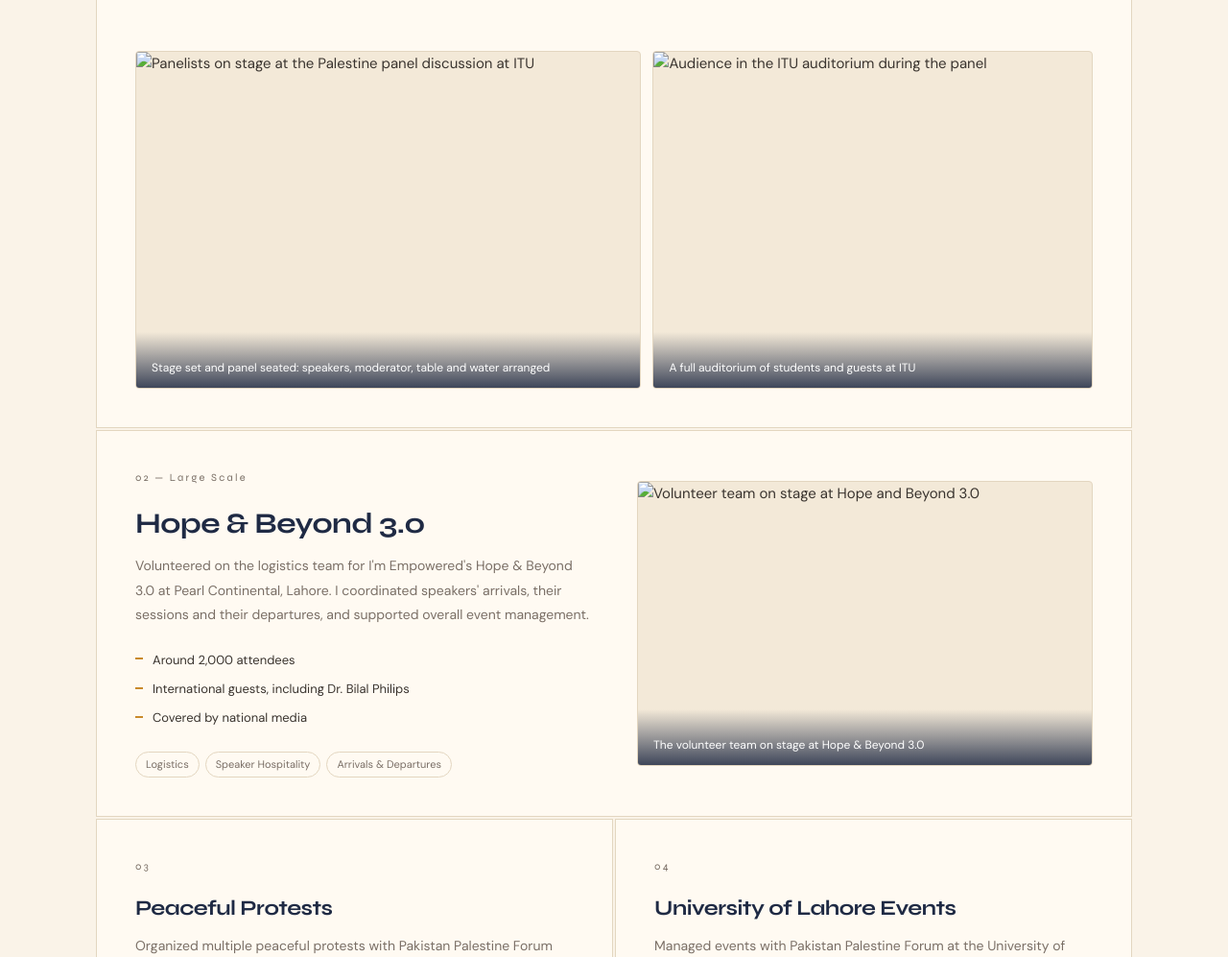
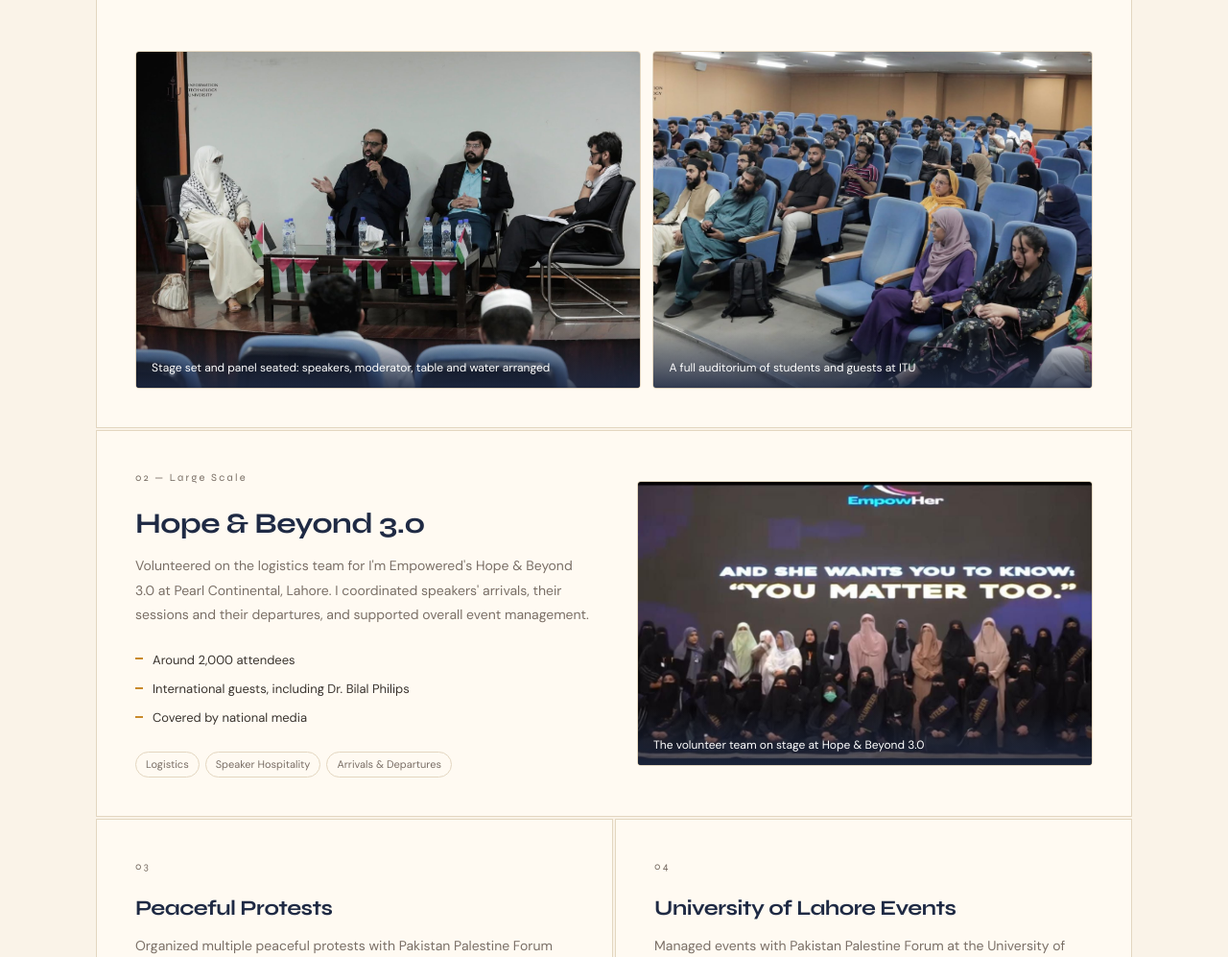
Before and after one commit to bsse23088/Logistic-portfolio, a plain HTML site: page index.html in a window 1280 px wide. Shown: the part 2872-3869 px from the top of the page at 96% size. Drawn offline with Linux system fonts and the light colour scheme.

Commit message:
Update image sources in index.html

```diff
--- a/index.html
+++ b/index.html
@@ -152,14 +152,14 @@ footer{border-top:1px solid var(--border);padding:32px 60px;display:flex;justify
 <p class="project-desc">Organized a panel discussion at ITU in collaboration with Pakistan Palestine Forum. Coordinated with speakers, secured and arranged the venue, and managed the event on the day, from planning through execution.</p>
 <div class="project-stack"><span class="project-tag">Speaker Coordination</span><span class="project-tag">Venue</span><span class="project-tag">Partner Liaison</span><span class="project-tag">Event Day</span></div></div>
 <div class="flow"><div><b>01</b>Plan the session with the partner</div><div><b>02</b>Coordinate with panelists</div><div><b>03</b>Secure and arrange the venue</div><div><b>04</b>Run the event on the day, including clearing speaker parking with building management and gate staff</div></div>
-<div class="photos"><figure class="photo"><img src="images/itu-panel.jpg" alt="Panelists on stage at the Palestine panel discussion at ITU" loading="lazy"/><figcaption>Stage set and panel seated: speakers, moderator, table and water arranged</figcaption></figure><figure class="photo"><img src="images/itu-audience.jpg" alt="Audience in the ITU auditorium during the panel" loading="lazy"/><figcaption>A full auditorium of students and guests at ITU</figcaption></figure></div>
+<div class="photos"><figure class="photo"><img src="itu-panel.jpg" alt="Panelists on stage at the Palestine panel discussion at ITU" loading="lazy"/><figcaption>Stage set and panel seated: speakers, moderator, table and water arranged</figcaption></figure><figure class="photo"><img src="itu-audience.jpg" alt="Audience in the ITU auditorium during the panel" loading="lazy"/><figcaption>A full auditorium of students and guests at ITU</figcaption></figure></div>
 </div>
 <div class="project-card featured alt reveal">
 <div><div class="project-num">02 — Large Scale</div><div class="project-name">Hope &amp; Beyond 3.0</div>
 <p class="project-desc">Volunteered on the logistics team for I'm Empowered's Hope &amp; Beyond 3.0 at Pearl Continental, Lahore. I coordinated speakers' arrivals, their sessions and their departures, and supported overall event management.</p>
 <ul class="highlights"><li>Around 2,000 attendees</li><li>International guests, including Dr. Bilal Philips</li><li>Covered by national media</li></ul>
 <div class="project-stack"><span class="project-tag">Logistics</span><span class="project-tag">Speaker Hospitality</span><span class="project-tag">Arrivals &amp; Departures</span></div></div>
-<figure class="photo"><img src="images/hope-beyond-team.jpg" alt="Volunteer team on stage at Hope and Beyond 3.0" loading="lazy"/><figcaption>The volunteer team on stage at Hope &amp; Beyond 3.0</figcaption></figure>
+<figure class="photo"><img src="hope-beyond-team.jpg" alt="Volunteer team on stage at Hope and Beyond 3.0" loading="lazy"/><figcaption>The volunteer team on stage at Hope &amp; Beyond 3.0</figcaption></figure>
 </div>
 <div class="project-card reveal"><div class="project-num">03</div><div class="project-name">Peaceful Protests</div><p class="project-desc">Organized multiple peaceful protests with Pakistan Palestine Forum calling for an end to the ongoing genocide in Palestine.</p><div class="project-stack"><span class="project-tag">Organizing</span><span class="project-tag">Volunteers</span></div></div>
 <div class="project-card reveal"><div class="project-num">04</div><div class="project-name">University of Lahore Events</div><p class="project-desc">Managed events with Pakistan Palestine Forum at the University of Lahore.</p><div class="project-stack"><span class="project-tag">Event Management</span></div></div>
```
